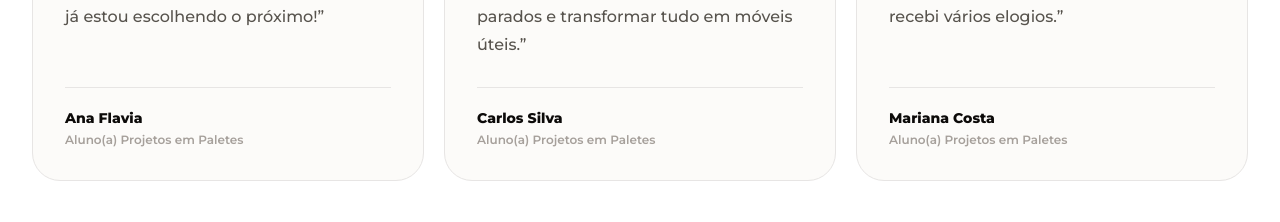
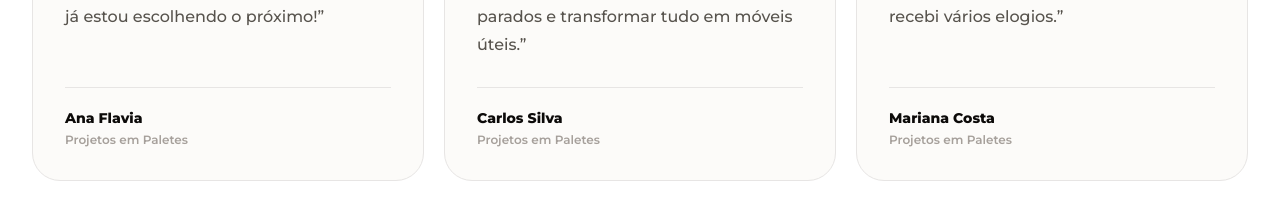
Before and after one commit to gregonocode/creative-nails, a Next.js app: page /projetosempaletes in a window 1280 px wide. Shown: the part 5760-5982 px from the top of the page. Built offline with nearby package versions, Linux system fonts and the light colour scheme.

Commit message:
projetos em paletes

```diff
--- a/app/projetosempaletes/page.tsx
+++ b/app/projetosempaletes/page.tsx
@@ -442,7 +442,7 @@ export default function ProjetosEmPaletesPage() {
                 <div className="mt-7 border-t border-stone-200 pt-5">
                   <p className="text-sm font-extrabold text-stone-950">{name}</p>
                   <p className="mt-1 text-xs font-semibold text-stone-400">
-                    Aluno(a) Projetos em Paletes
+                     Projetos em Paletes
                   </p>
                 </div>
               </article>
```
